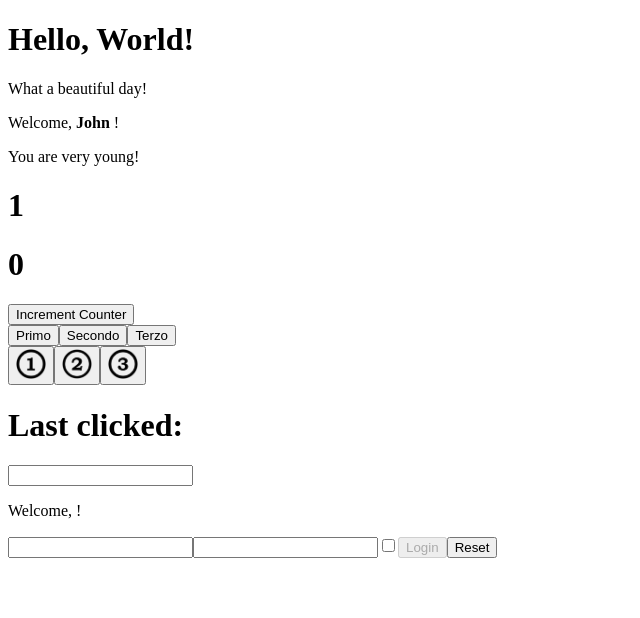
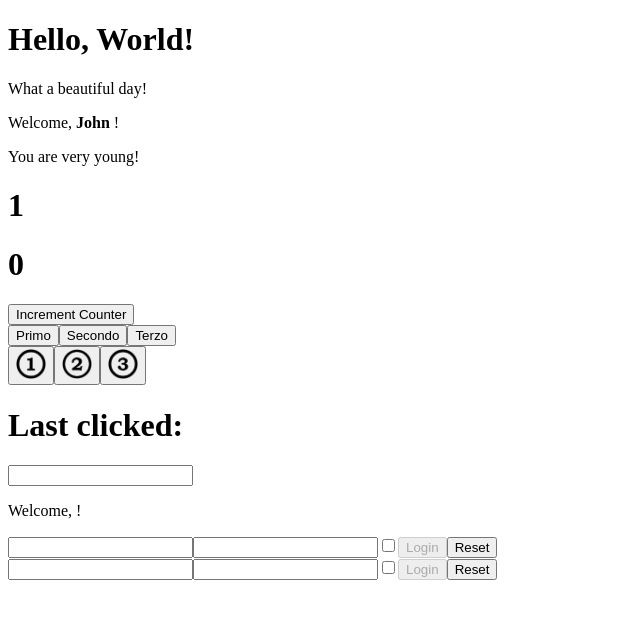
Before and after one commit to ErasmoSalsano/react-exercises, a React (Create React App) app: page / in a window 1280 px wide. Shown: the top 618 px of the page, without its empty margins (0-640 px from the left). Built offline with nearby package versions, Linux system fonts and the light colour scheme.

Commit message:
forms-05

```diff
--- a/src/App.js
+++ b/src/App.js
@@ -6,6 +6,7 @@ import { Counter } from "./components/Counter";
 import { Hello } from "./components/Hello"
 import { InteractiveWelcome } from "./components/InteractiveWelcome";
 import { Login } from "./components/Login";
+import { UncontrolledLogin } from "./components/UncontrolledLogin";
 import { Welcome } from "./components/Welcome";
 
 const login = (dati) => {
@@ -23,6 +24,7 @@ export class App extends React.Component{
         <ClickTracker />
         <InteractiveWelcome />
         <Login onLogin = { login } />
+        <UncontrolledLogin onLogin = { login } />
       </div>
     )
   }
--- /dev/null
+++ b/src/components/UncontrolledLogin.js
@@ -0,0 +1,50 @@
+import React, { createRef } from "react";
+
+
+export class UncontrolledLogin extends React.Component {
+  _formRef = createRef()
+
+  /* componentDidMount(){
+    this._formRef.current.elements.login.disabled = true;
+  } */
+
+  handleChange = (event) => {
+    event.preventDefault();
+
+    const username = event.currentTarget.elements.username.value;  //Prende i valori
+    const password = event.currentTarget.elements.password.value;
+
+    this._formRef.current.elements.login.disabled = !username || !password  //Aggiorna il disabled
+  }
+
+  handleLogin = (event) => {
+    event.preventDefault();
+
+    const data = {
+      username: event.currentTarget.elements.username.value,  //Prende i valori
+      password: event.currentTarget.elements.password.value,
+      remember: event.currentTarget.elements.remember.value
+    }
+
+    this.props.onLogin(data)
+  }
+
+  render() {
+    return(
+      <form ref = { this._formRef } onChange={ this.handleChange } onSubmit={ this.handleLogin }>
+        <input name='username' />
+        <input name='password' type = 'password' />
+        <input name='remember' type = 'checkbox' />
+
+        <button name='login' type = 'submit' disabled = { true }>Login</button>
+        {/* <Button content = 'Login' name = 'login' type = 'submit' disabled = { this.state.loginButtonState } /> */}
+
+        <button name = 'reset' type = 'reset' >Reset</button>
+      </form>
+    )
+  }
+}
+
+UncontrolledLogin.defaultProps = {
+  onLogin: ()=>{ console.error('Missing login function') }
+}
```
Also changed, not shown: src/components/ClickTracker.js (+15 -4 lines).
